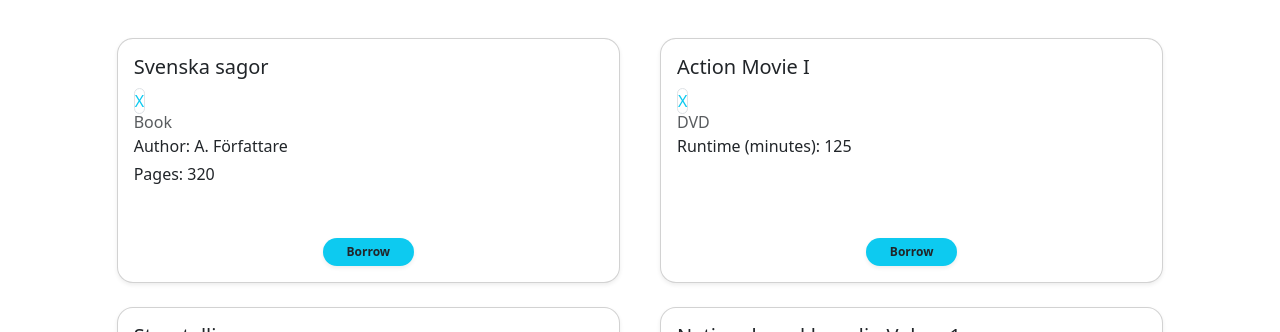
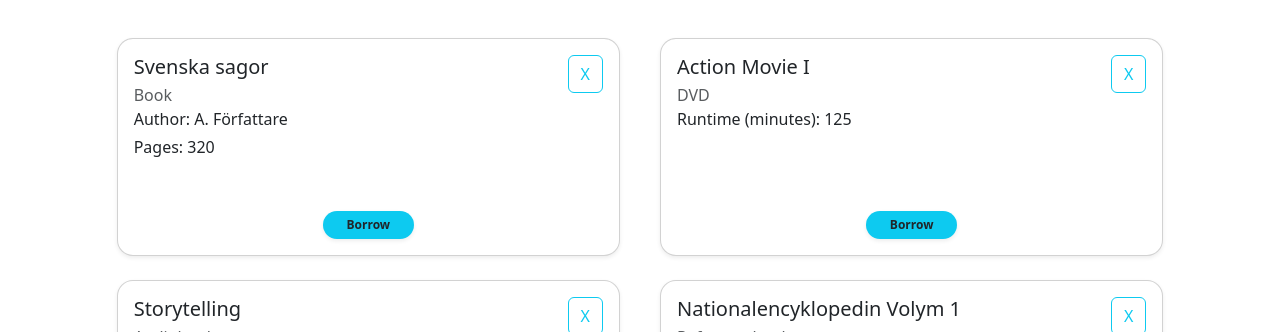
Before and after one commit to Socias93/leyebrary, a React (Vite) app: page / in a window 1280 px wide. Shown: the part 468-800 px from the top of the page. Built offline with nearby package versions, Linux system fonts and the light colour scheme.

Commit message:
added deletebutton to itemsgroup, if borrowed you cant delete the item

```diff
--- a/src/components/ItemsGroup.tsx
+++ b/src/components/ItemsGroup.tsx
@@ -76,13 +76,15 @@ function ItemsGroup({ items, onDelete }: Props) {
           <div className="card h-100 shadow-sm rounded-4 m-2">
             <div className="card-body d-flex flex-column justify-content-between">
               <div className="mb-3">
-                <div className="relative">
+                <div className="position-relative">
                   <h5 className="card-title">{i.title}</h5>
-                  <button
-                    onClick={() => onDelete(i.id)}
-                    className="btn btn-outline-info absolute top-1 right-1 h-7 w-7 border border-red-500 rounded-3 flex items-center justify-center text-sm p-0">
-                    X
-                  </button>
+                  {!i.borrowDate && (
+                    <button
+                      onClick={() => onDelete(i.id)}
+                      className="btn btn-outline-info position-absolute top-0 end-0 ">
+                      X
+                    </button>
+                  )}
                 </div>
                 <p className="card-subtitle text-muted">{i.category.name}</p>
 
```
